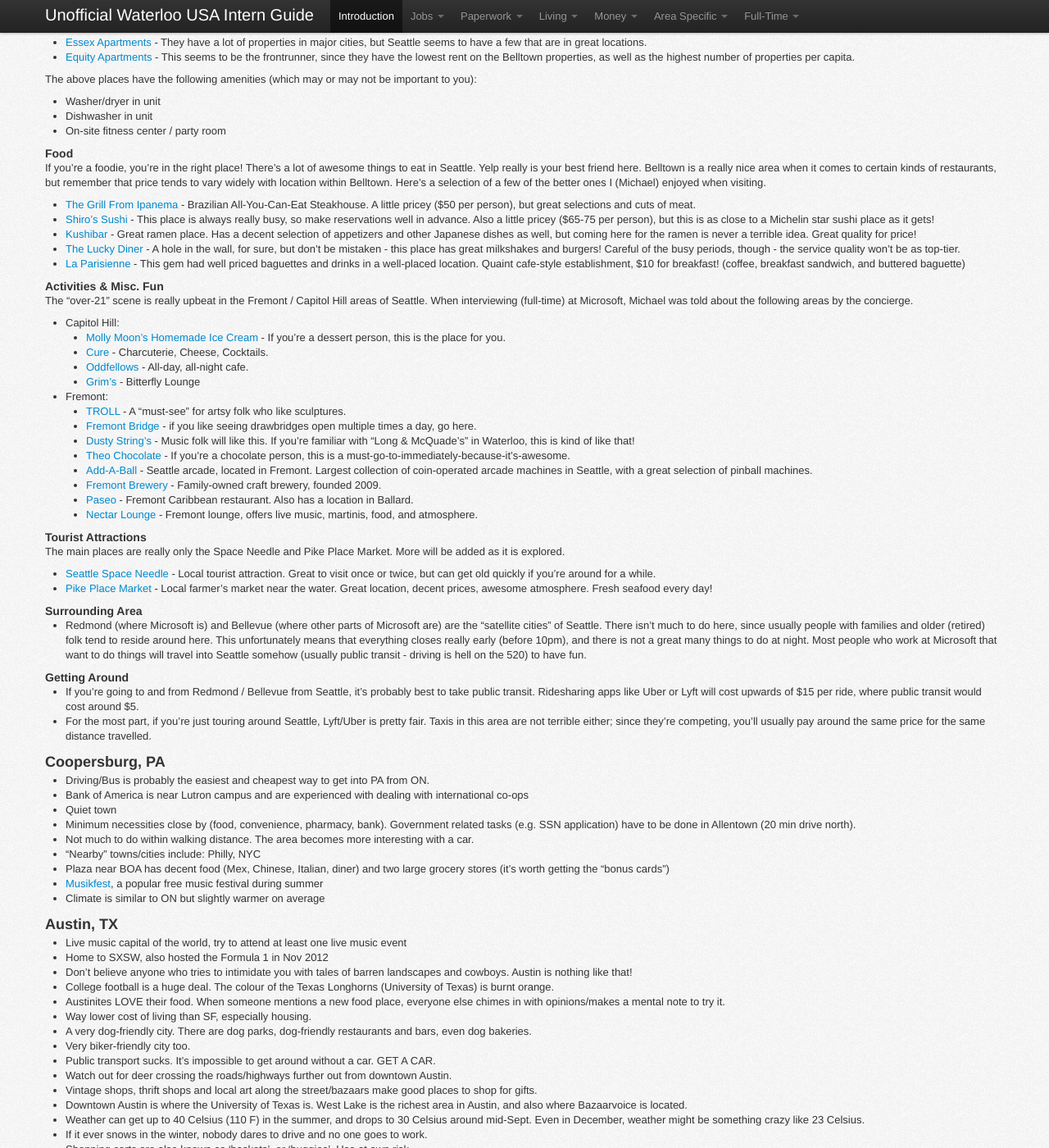
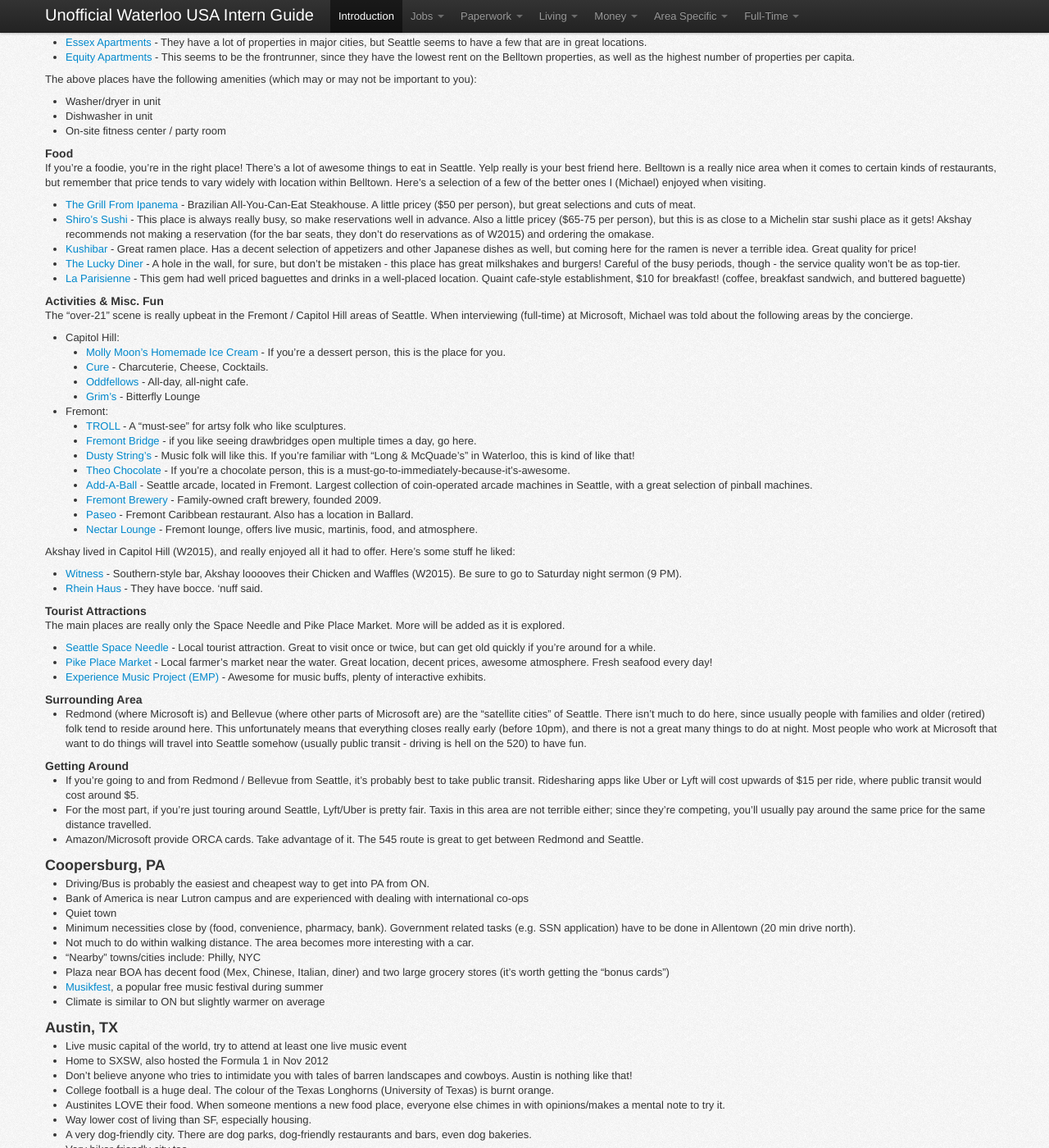
Before and after one commit to sholiday/Unofficial-Waterloo-USA-Intern-Guide, a Jekyll site: the page built from index.markdown, in a window 1280 px wide and 1400 px high, scrolled down 13573 px. Shown: the whole window at 82% size. Built offline with Jekyll 4.4.1, drawn with Linux system fonts in a browser that asks for light colours; nearby versions of some CDN libraries; Markdown is read by kramdown in place of the engine named in the settings.

Commit message:
Add Seattle-living tips.

```diff
--- a/index.markdown
+++ b/index.markdown
@@ -1231,7 +1231,7 @@ Belltown is a really nice area when it comes to certain kinds of restaurants, bu
 Here's a selection of a few of the better ones I (Michael) enjoyed when visiting.
 
 * [The Grill From Ipanema](http://seattlegrillfromipanema.com/) - Brazilian All-You-Can-Eat Steakhouse. A little pricey ($50 per person), but great selections and cuts of meat.
-* [Shiro's Sushi](http://shiros.com/) - This place is always really busy, so make reservations well in advance. Also a little pricey ($65-75 per person), but this is as close to a Michelin star sushi place as it gets!
+* [Shiro's Sushi](http://shiros.com/) - This place is always really busy, so make reservations well in advance. Also a little pricey ($65-75 per person), but this is as close to a Michelin star sushi place as it gets! Akshay recommends not making a reservation (for the bar seats, they don't do reservations as of W2015) and ordering the omakase.
 * [Kushibar](http://www.yelp.ca/biz/kushibar-japanese-bar-and-restaurant-seattle) - Great ramen place. Has a decent selection of appetizers and other Japanese dishes as well, but coming here for the ramen is never a terrible idea. Great quality for price!
 * [The Lucky Diner](http://www.theluckydiner.com/index.htm) - A hole in the wall, for sure, but don't be mistaken - this place has great milkshakes and burgers! Careful of the busy periods, though - the service quality won't be as top-tier.
 * [La Parisienne](http://www.laparisienneseattle.com/) - This gem had well priced baguettes and drinks in a well-placed location. Quaint cafe-style establishment, $10 for breakfast! (coffee, breakfast sandwich, and buttered baguette)
@@ -1254,11 +1254,16 @@ The "over-21" scene is really upbeat in the Fremont / Capitol Hill areas of Seat
   * [Paseo](http://www.paseoseattle.com/) - Fremont Caribbean restaurant. Also has a location in Ballard.
   * [Nectar Lounge](http://www.nectarlounge.com/) - Fremont lounge, offers live music, martinis, food, and atmosphere.
 
+Akshay lived in Capitol Hill (W2015), and really enjoyed all it had to offer. Here's some stuff he liked:
+  * [Witness](http://witnessbar.com/) - Southern-style bar, Akshay looooves their Chicken and Waffles (W2015). Be sure to go to Saturday night sermon (9 PM).
+  * [Rhein Haus](http://www.rheinhausseattle.com/Rhein_Haus/HOME.html) - They have bocce. 'nuff said.
+
 #### Tourist Attractions
 The main places are really only the Space Needle and Pike Place Market. More will be added as it is explored.
 
 * [Seattle Space Needle](http://www.spaceneedle.com/home/) - Local tourist attraction. Great to visit once or twice, but can get old quickly if you're around for a while.
 * [Pike Place Market](http://www.pikeplacemarket.org/) - Local farmer's market near the water. Great location, decent prices, awesome atmosphere. Fresh seafood every day!
+* [Experience Music Project (EMP)](http://www.empmuseum.org/) - Awesome for music buffs, plenty of interactive exhibits.
 
 #### Surrounding Area
 * Redmond (where Microsoft is) and Bellevue (where other parts of Microsoft are) are the "satellite cities" of Seattle.
@@ -1269,6 +1274,7 @@ The main places are really only the Space Needle and Pike Place Market. More wil
 #### Getting Around
 * If you're going to and from Redmond / Bellevue from Seattle, it's probably best to take public transit. Ridesharing apps like Uber or Lyft will cost upwards of $15 per ride, where public transit would cost around $5.
 * For the most part, if you're just touring around Seattle, Lyft/Uber is pretty fair. Taxis in this area are not terrible either; since they're competing, you'll usually pay around the same price for the same distance travelled.
+* Amazon/Microsoft provide ORCA cards. Take advantage of it. The 545 route is great to get between Redmond and Seattle.
 
 <section id="Area-Coopersburg-PA" />
 ### Coopersburg, PA
```
